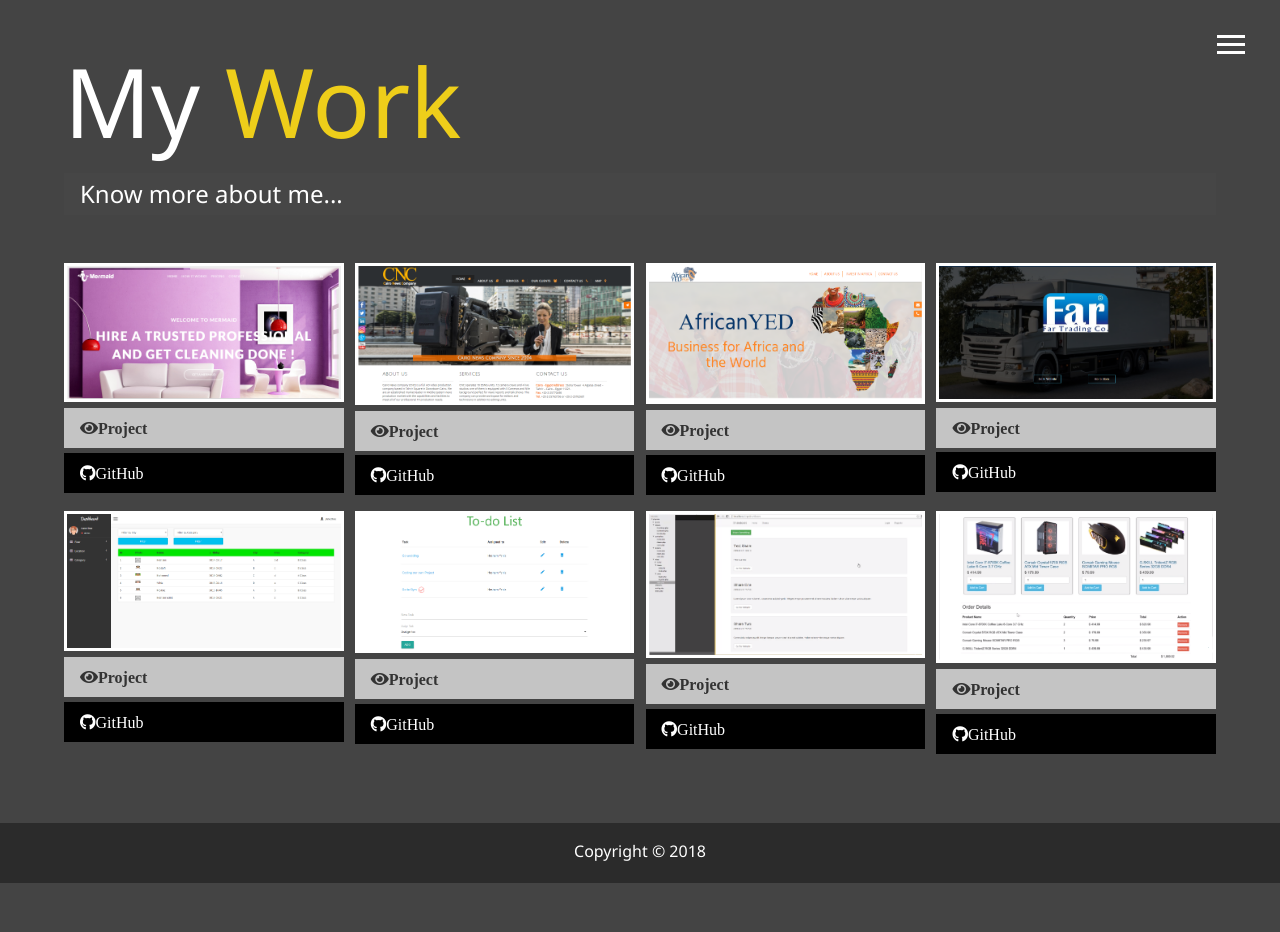
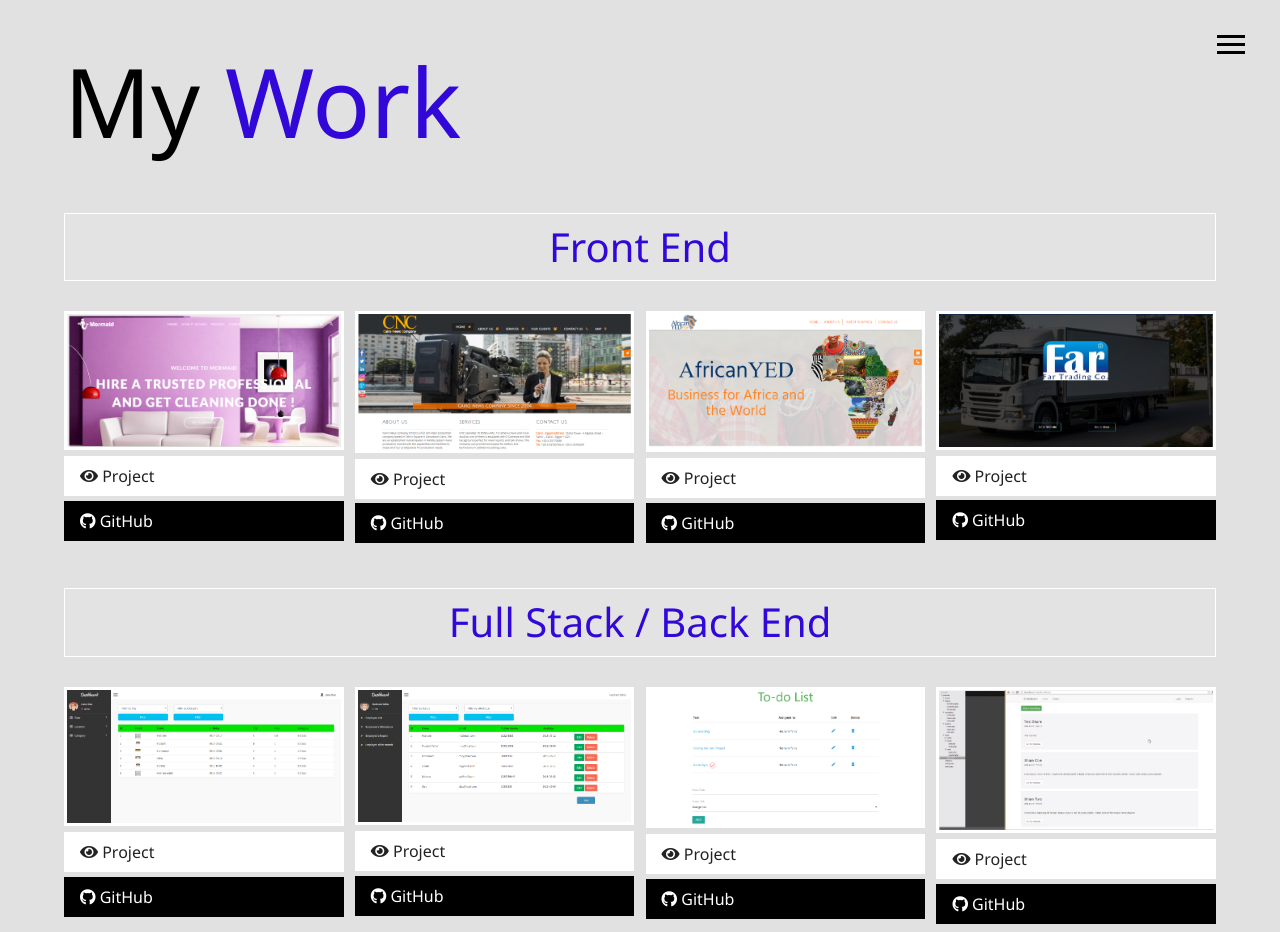
Before and after one commit to hesham14yahia/my-portfolio, a website: page dist/work.html in a window 1280 px wide. Shown: the top 932 px of the page. Before the commit the page ends 883 px from the top, so only its background shows below. Drawn offline with Linux system fonts and the light colour scheme.

Commit message:
Add Hr Portal Proj & Customize Theme

```diff
--- a/scss/_config.scss
+++ b/scss/_config.scss
@@ -1,5 +1,5 @@
-$primary-color: #444;
-$sec-color: #eece1a;
+$primary-color: rgb(226, 225, 225);
+$sec-color: #3208d9;
 $show-home-img: true;
 $home-img: url('../img/background.jpg');
 $background-opacity: 0.5;
--- a/scss/main.scss
+++ b/scss/main.scss
@@ -27,7 +27,21 @@ h1, h2, h3 {
     &.sm-heading {
         margin-bottom: 2em;
         padding: 0.2rem 1rem;
+        color: $primary-color;
+        background: rgba(darken(#000, 2), 0.7);
+    }
+}
+
+#work {
+    .sm-heading {
+        margin-top: 1em;
+        margin-bottom: 0.75em;
+        text-align: center;
+        padding: 0.2rem 1rem;
         background: rgba(lighten($primary-color, 2), 0.5);
+        font-size: 2.5rem;
+        color: $sec-color;
+        border: 1px solid #fff;
     }
 }
 
@@ -162,10 +176,10 @@ main {
         &:hover {
             padding: 0.5rem 1.5rem;
             background: $sec-color;
-            color: set-text-color($sec-color);
+            color: $primary-color;
 
             span {
-                color: set-text-color($sec-color);
+                color: $primary-color;
             }
         }
     }
@@ -180,20 +194,21 @@ main {
 
     &:hover {
         background: $sec-color;
-        color: set-text-color($sec-color);
+        color: $primary-color;
     }
 }
 
 .btn-dark {
     @extend .btn;
-    background: darken($primary-color, 50);
+    background: darken($primary-color, 100);
     color: #fff;
 }
 
 .btn-light {
     @extend .btn;
     background: lighten($primary-color, 50);
-    color: #333;
+    font-weight: 500;
+    color: #222;
 }
 
 #main-foo {
```
Also changed, not shown: dist/css/main.css, dist/img/projects/hrportal.png (added), dist/work.html.
